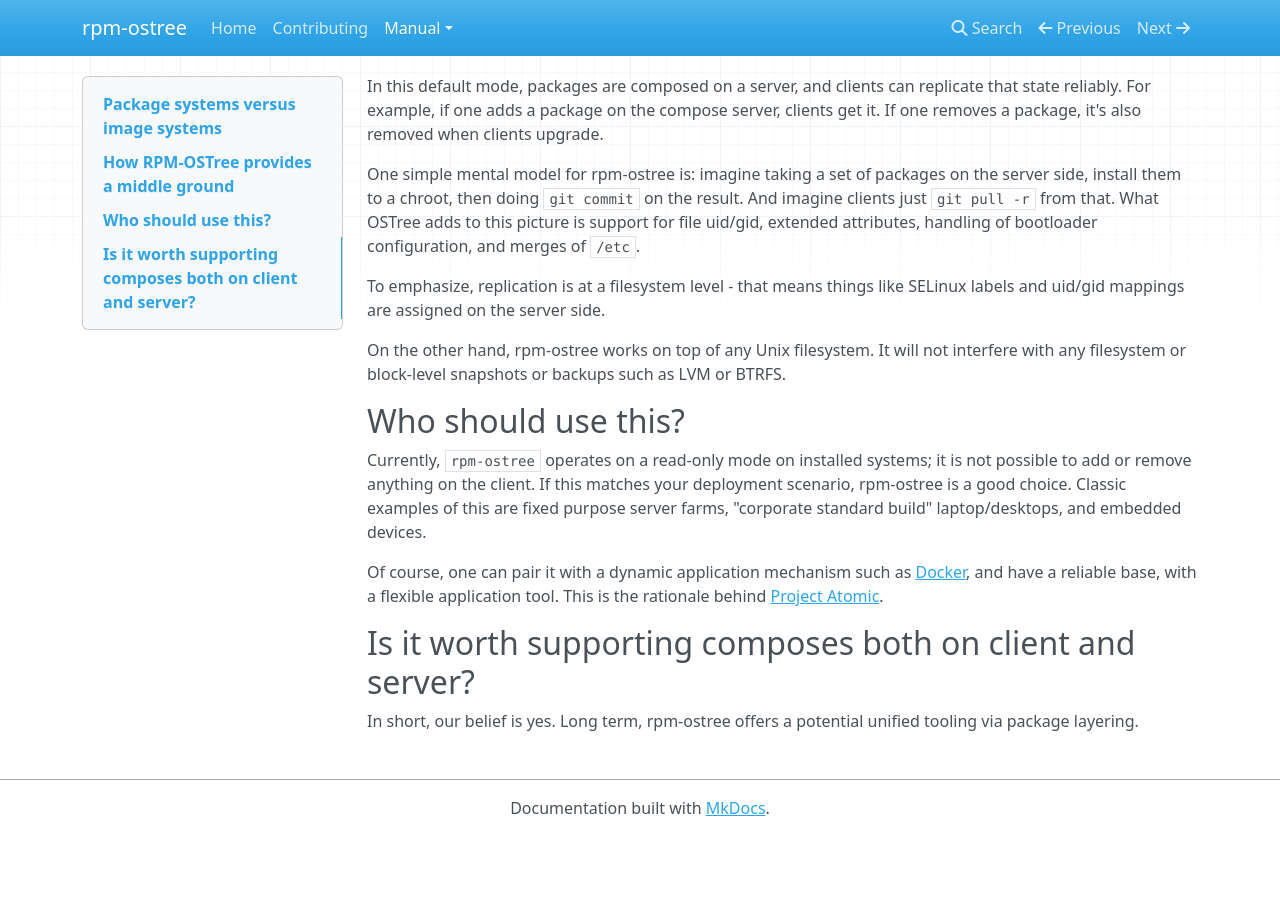
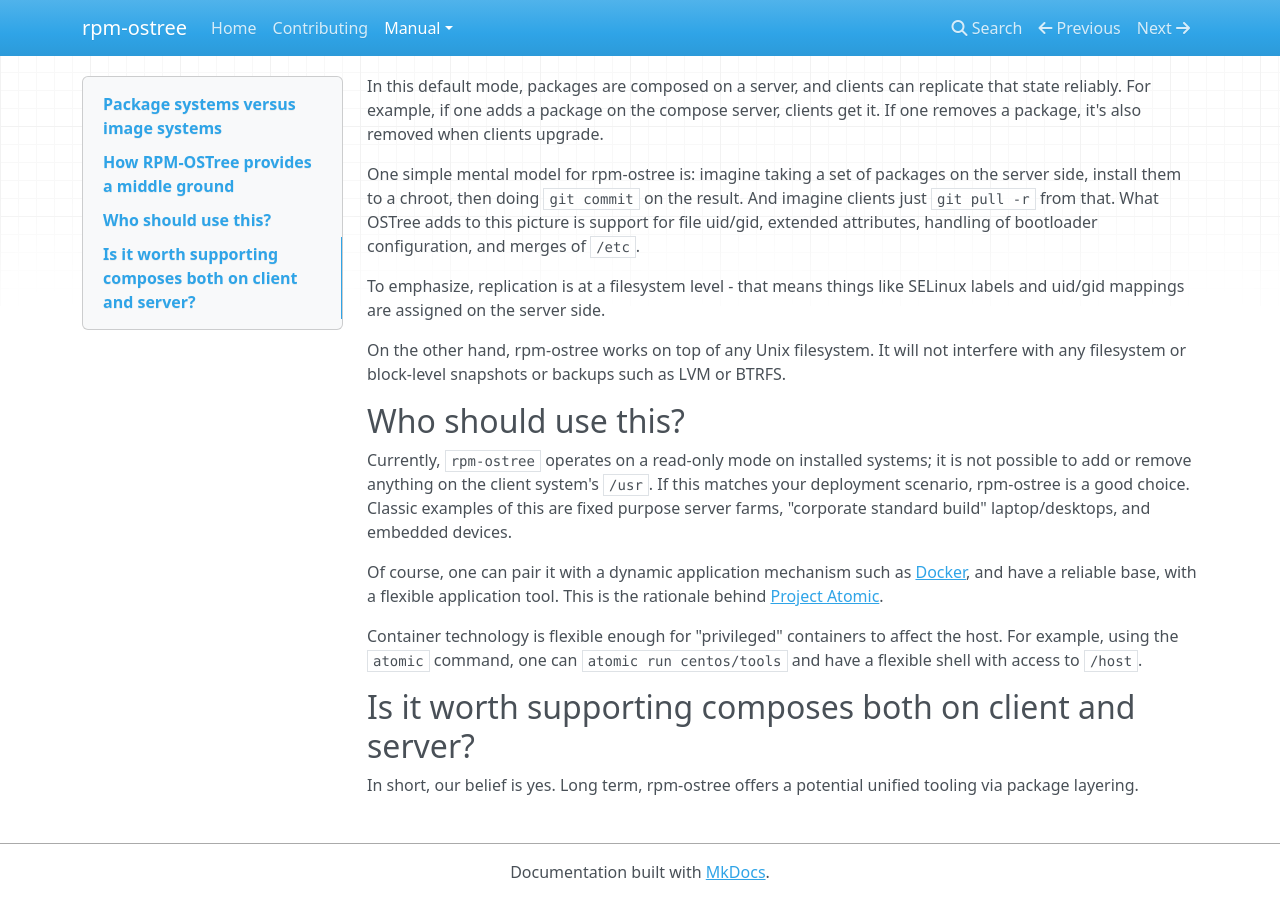
Before and after one commit to coreos/rpm-ostree, an MkDocs documentation site: the page built from docs/manual/background.md, in a window 1280 px wide and 900 px high, scrolled down 722 px. Built offline with MkDocs 1.6.1, drawn with Linux system fonts in a browser that asks for light colours; nearby versions of some CDN libraries; old or Windows-style settings are respelled for this version of MkDocs; before the commit the page ends 1558 px from its top, so only the background shows below that.

Commit message:
docs: A few random tweaks; link to ostree and issues
Just doing today's docs commit.

Closes: #281
Approved by: miabbott

```diff
--- a/docs/manual/background.md
+++ b/docs/manual/background.md
@@ -51,17 +51,23 @@
 
 ## Who should use this?
 
-Currently, `rpm-ostree` operates on a read-only mode on installed systems; it
-is not possible to add or remove anything on the client.  If this
-matches your deployment scenario, rpm-ostree is a good choice.
-Classic examples of this are fixed purpose server farms, "corporate
-standard build" laptop/desktops, and embedded devices.
+Currently, `rpm-ostree` operates on a read-only mode on installed
+systems; it is not possible to add or remove anything on the client
+system's `/usr`.  If this matches your deployment scenario, rpm-ostree
+is a good choice.  Classic examples of this are fixed purpose server
+farms, "corporate standard build" laptop/desktops, and embedded
+devices.
 
 Of course, one can pair it with a dynamic application mechanism such
 as [Docker](https://www.docker.com/), and have a reliable base, with a
 flexible application tool.  This is the rationale behind
 [Project Atomic](http://www.projectatomic.io/).
 
+Container technology is flexible enough for "privileged" containers to
+affect the host.  For example, using the `atomic` command, one can
+`atomic run centos/tools` and have a flexible shell with access to
+`/host`.
+
 ## Is it worth supporting composes both on client and server?
 
 In short, our belief is yes.  Long term, rpm-ostree offers a potential
```
Also changed, not shown: docs/manual/administrator-handbook.md (+8 -3 lines).
